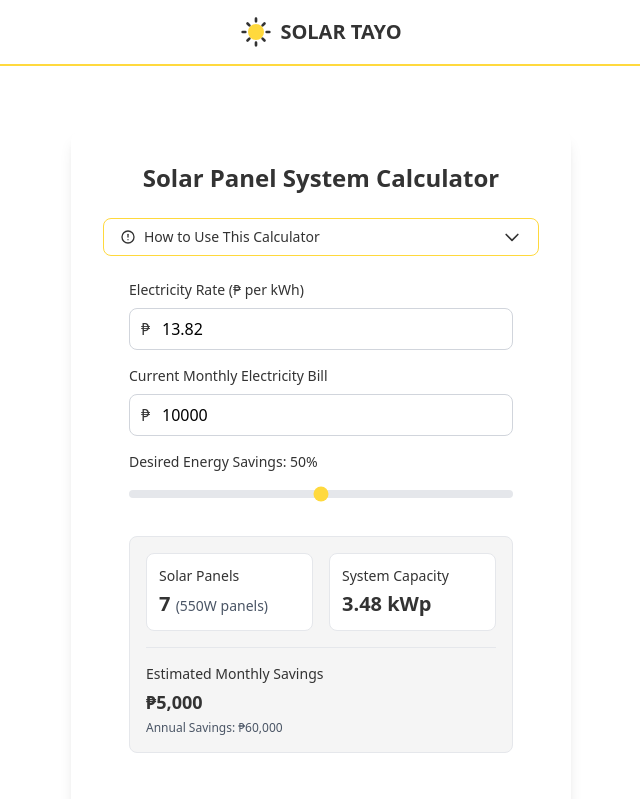
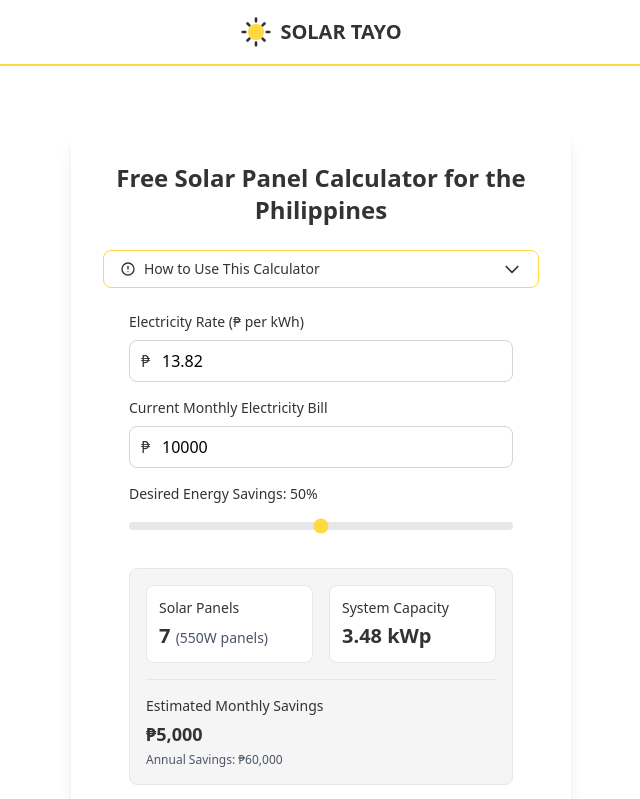
Before and after one commit to MojoJolo/solarcalc, a Vue app: page / in a window 1280 px wide. Shown: the top 799 px of the page, without its empty margins (319-959 px from the left). Built offline with nearby package versions, Linux system fonts and the light colour scheme.

Commit message:
Update h1 heading to "Free Solar Panel Calculator for the Philippines"
https://claude.ai/code/session_019UNERZtLaLRcX8Et29if3j

```diff
--- a/src/components/HomeView.vue
+++ b/src/components/HomeView.vue
@@ -80,7 +80,7 @@ const formatSystemCost = (event) => {
         <!-- Calculator Container -->
         <main class="flex-1 flex items-center justify-center w-full py-8">
             <div class="w-full min-w-[300px] sm:w-[400px] md:w-[500px] p-2 sm:p-4 md:p-8 bg-white rounded-xl shadow-lg mt-4 mb-4 sm:mt-8 sm:mb-8">
-                <h1 class="text-xl sm:text-2xl font-bold mb-4 sm:mb-6 text-center text-[#333333]">Solar Panel System Calculator</h1>
+                <h1 class="text-xl sm:text-2xl font-bold mb-4 sm:mb-6 text-center text-[#333333]">Free Solar Panel Calculator for the Philippines</h1>
 
                 <!-- How to Use Section -->
                 <div class="mb-6">
```
